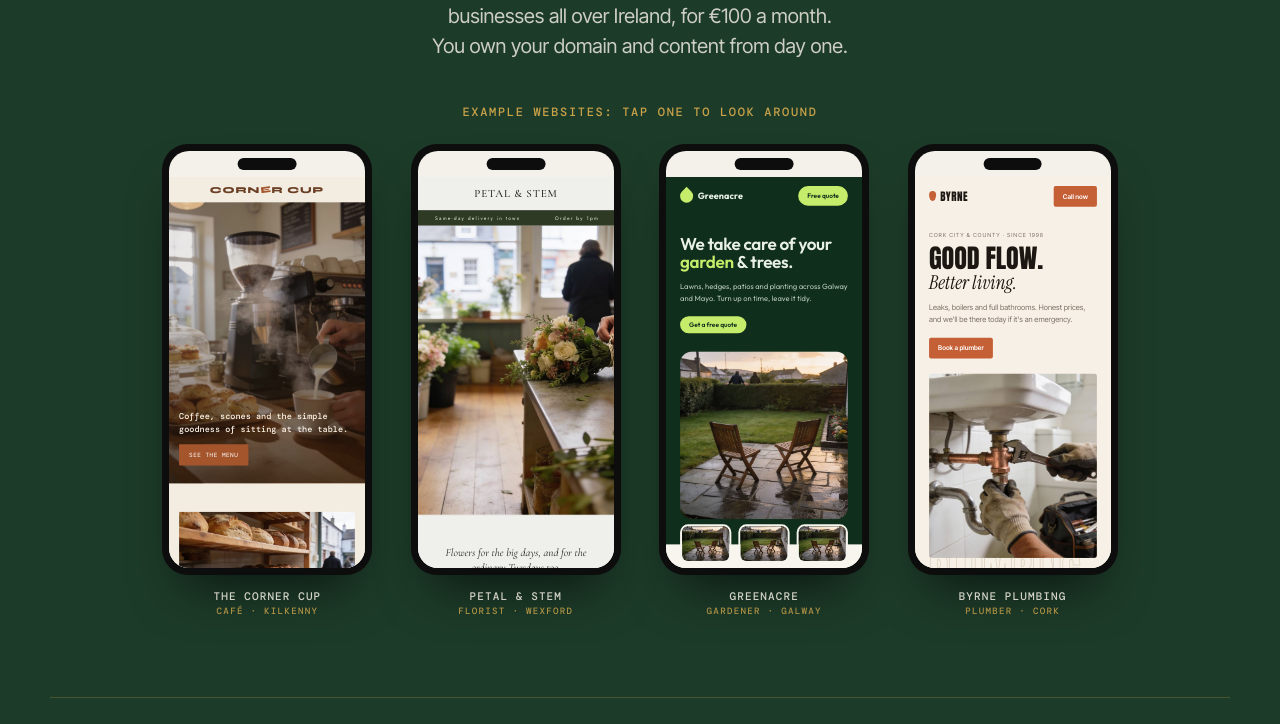
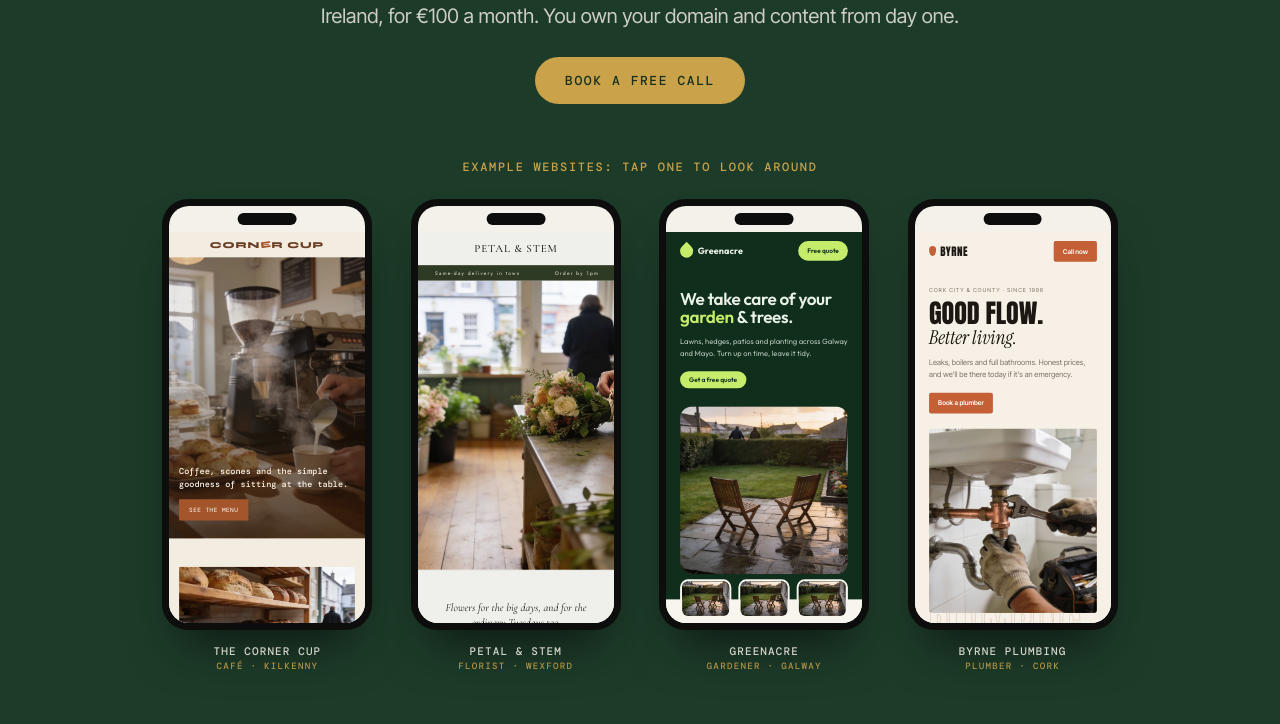
Before and after one commit to delahuntciara/newpathdigital, a plain HTML site: page index.html in a window 1280 px wide. Shown: the part 376-1100 px from the top of the page. Drawn offline with nearby package versions, Linux system fonts and the light colour scheme.

Commit message:
Widen homepage intro and add call button
Co-Authored-By: Claude Opus 5.5 <noreply@anthropic.com>

```diff
--- a/index.html
+++ b/index.html
@@ -33,8 +33,9 @@ section[id]{scroll-margin-top:90px}
 /* ---------- hero ---------- */
 .hero{text-align:center;padding:clamp(40px,6vw,70px) 20px clamp(50px,7vw,80px)}
 .hero h1{font:400 clamp(40px,6.4vw,78px)/.95 "Anton",sans-serif;letter-spacing:.01em;text-transform:uppercase;margin-bottom:20px}
-.hero .intro{max-width:52ch;margin:0 auto clamp(28px,4vw,44px);font-size:clamp(17px,1.8vw,20px);line-height:1.5;color:var(--soft);text-wrap:balance}
+.hero .intro{max-width:860px;margin:0 auto 26px;font-size:clamp(17px,1.8vw,20px);line-height:1.5;color:var(--soft);text-wrap:balance}
 .hero .kicker{margin-bottom:24px;text-wrap:balance}
+.hero .cta{margin-bottom:clamp(36px,5vw,56px)}
 .hero .kicker.top{margin-bottom:16px}
 .phones{display:flex;justify-content:center;gap:clamp(14px,3vw,40px);flex-wrap:wrap}
 .phone{cursor:pointer;width:clamp(150px,17vw,210px);text-align:center;transition:transform .35s cubic-bezier(.2,.8,.2,1)}
@@ -117,6 +118,7 @@ section[id]{scroll-margin-top:90px}
   <p class="kicker top">Websites for small businesses in Ireland</p>
   <h1>This could be<br>your website</h1>
   <p class="intro">We design, build and look after websites for small businesses all over Ireland, for €100 a month. You own your domain and content from day one.</p>
+  <a class="cta" href="/contact">Book a free call</a>
   <h2 class="kicker">Example websites: tap one to look around</h2>
   <div class="phones" id="phones">
   <div role="button" tabindex="0" class="phone" data-i="0" aria-label="Open the Corner Cup example website">
```
